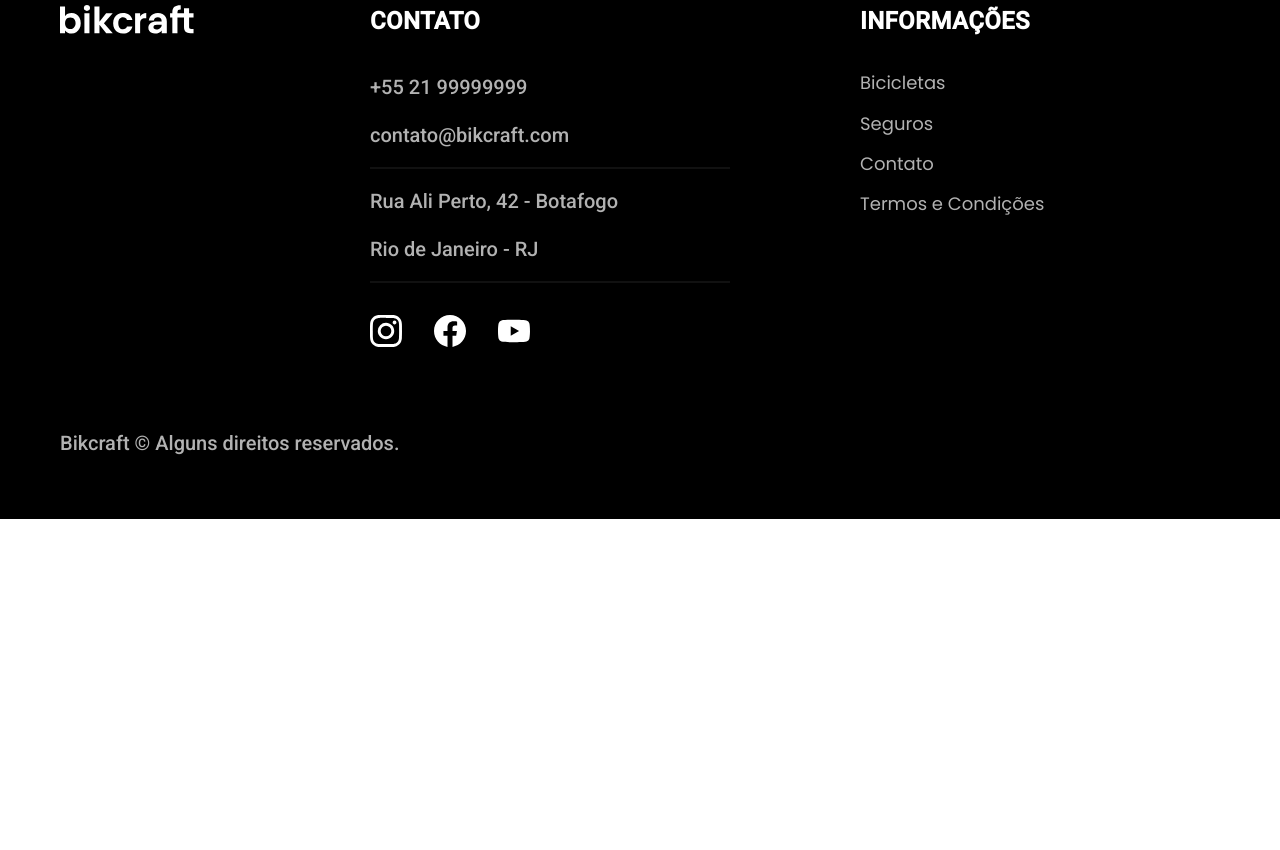
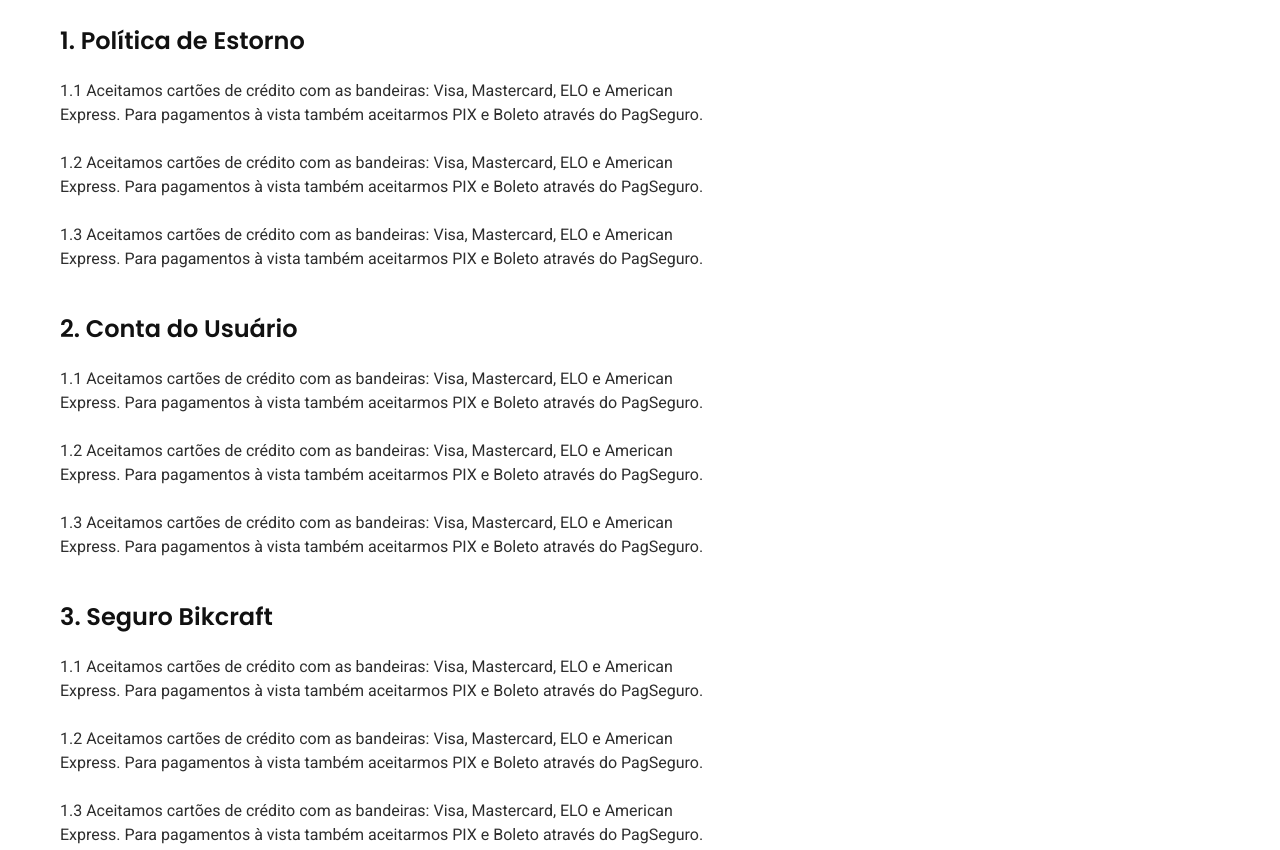
Before and after one commit to guilhermezuriel/bikcraft, a plain HTML site: page termos.html in a window 1280 px wide. Shown: the part 385-1235 px from the top of the page. Before the commit the page ends 904 px from the top, so only its background shows below. Drawn offline with Linux system fonts and the light colour scheme.

Commit message:
Finalização da pagina Termos

```diff
--- a/css/style.css
+++ b/css/style.css
@@ -17,3 +17,5 @@
 
 /*Footer */
 @import './global/footer.css';
+
+@import './termos/termos.css';
--- /dev/null
+++ b/css/termos/termos.css
@@ -0,0 +1,18 @@
+.termos {
+  padding-top: 5rem;
+  padding-bottom: 5rem;
+}
+
+.termos h2 {
+  font-weight: 600;
+  margin-bottom: 1.25rem;
+}
+
+.termos p + h2 {
+  margin-top: 2.5rem;
+}
+
+.termos p {
+  margin-bottom: 1.5rem;
+  max-width: 75ch;
+}
--- a/termos.html
+++ b/termos.html
@@ -34,6 +34,23 @@
         <h1 class="font-1-xxl cor-0 ">Termos e condições<span class="cor-p1">.</span>
         </h1>
       </div>
+    </div>
+    <div class="termos font-2-s cor-10 container">
+      <h2 class="font-1-l cor-11">1. Política de Estorno</h2>
+      <p>1.1 Aceitamos cartões de crédito com as bandeiras: Visa, Mastercard, ELO e American Express. Para pagamentos à vista também aceitarmos PIX e Boleto através do PagSeguro.</p>
+      <p>1.2 Aceitamos cartões de crédito com as bandeiras: Visa, Mastercard, ELO e American Express. Para pagamentos à vista também aceitarmos PIX e Boleto através do PagSeguro.</p>
+      <p>1.3 Aceitamos cartões de crédito com as bandeiras: Visa, Mastercard, ELO e American Express. Para pagamentos à vista também aceitarmos PIX e Boleto através do PagSeguro.</p>
+      <p></p>
+      <h2 class="font-1-l cor-11">2. Conta do Usuário</h2>
+      <p>1.1 Aceitamos cartões de crédito com as bandeiras: Visa, Mastercard, ELO e American Express. Para pagamentos à vista também aceitarmos PIX e Boleto através do PagSeguro.</p>
+      <p>1.2 Aceitamos cartões de crédito com as bandeiras: Visa, Mastercard, ELO e American Express. Para pagamentos à vista também aceitarmos PIX e Boleto através do PagSeguro.</p>
+      <p>1.3 Aceitamos cartões de crédito com as bandeiras: Visa, Mastercard, ELO e American Express. Para pagamentos à vista também aceitarmos PIX e Boleto através do PagSeguro.</p>
+      <p></p>
+      <h2 class="font-1-l cor-11">3. Seguro Bikcraft</h2>
+      <p>1.1 Aceitamos cartões de crédito com as bandeiras: Visa, Mastercard, ELO e American Express. Para pagamentos à vista também aceitarmos PIX e Boleto através do PagSeguro.</p>
+      <p>1.2 Aceitamos cartões de crédito com as bandeiras: Visa, Mastercard, ELO e American Express. Para pagamentos à vista também aceitarmos PIX e Boleto através do PagSeguro.</p>
+      <p>1.3 Aceitamos cartões de crédito com as bandeiras: Visa, Mastercard, ELO e American Express. Para pagamentos à vista também aceitarmos PIX e Boleto através do PagSeguro.</p>
+      <p></p>
     </div>
   </main>
   <footer class="footer-bg">
```
